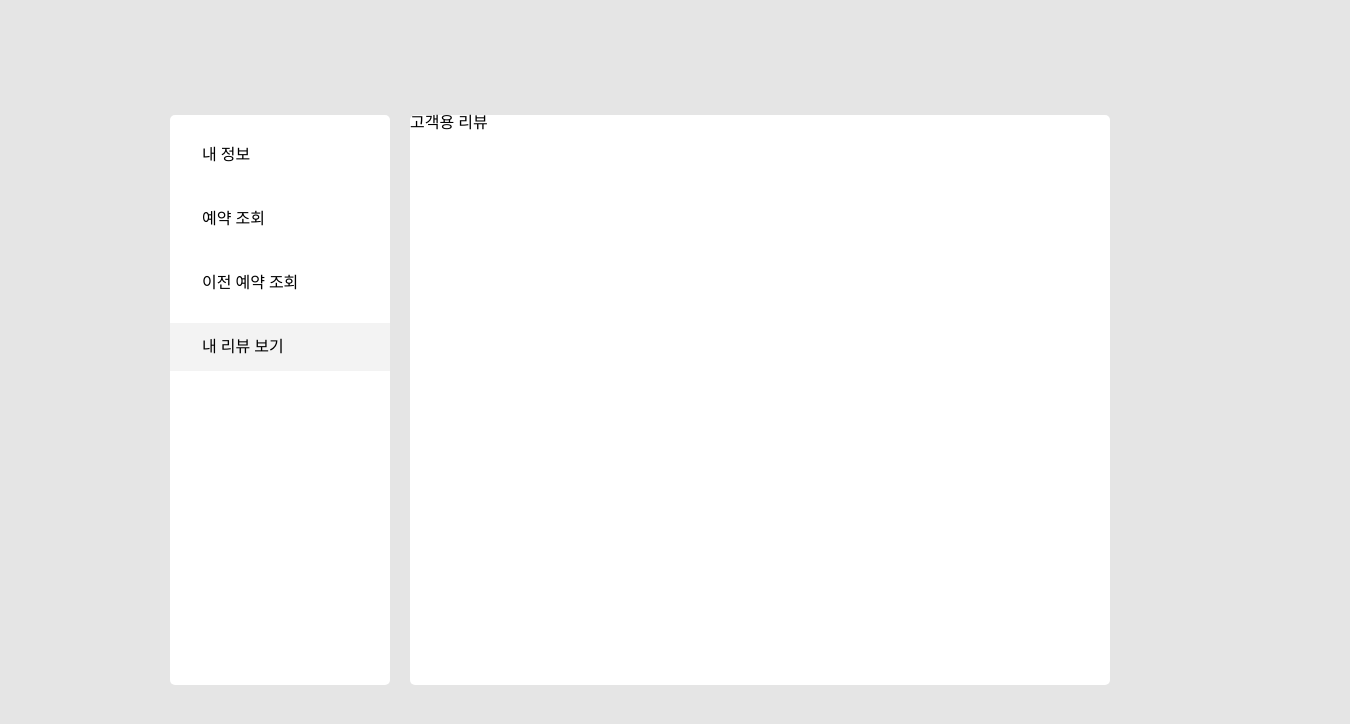
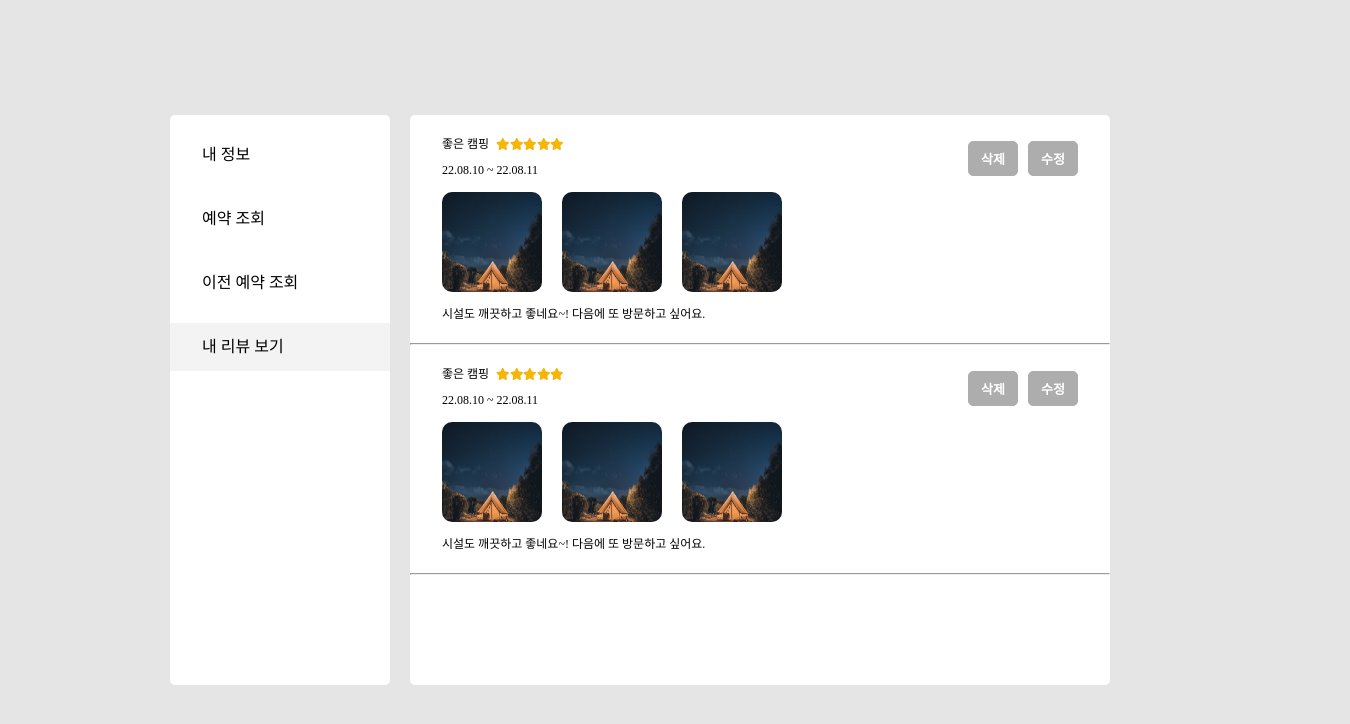
Before and after one commit to codestates-seb/seb39_main_011, a React (Create React App) app in the folder client/: page /client/mypage/review in a window 1280 px wide. Shown: the top 724 px of the page, 1350 px wide, since content can reach past the window. Built offline with nearby package versions, Linux system fonts and the light colour scheme.

Commit message:
design: 고객용 마이페이지 리뷰 화면 틀 구성

```diff
--- /dev/null
+++ b/client/src/components/molecules/ReviewItem.js
@@ -0,0 +1,102 @@
+import React from "react";
+import styled from "styled-components";
+import ButtonPrimary from "../atoms/Button";
+import StarRender from "../atoms/StarRender";
+
+const ReviewItem = ({ item }) => {
+  return (
+    <>
+      <ItemBox>
+        <ContentBox>
+          <InnerBox>
+            <p>{item.name}</p>
+            <StarRender />
+          </InnerBox>
+
+          <p>{item.date}</p>
+          <ImgBox>
+            <Img src={item.revPhoto} alt="camping" />
+            <Img src={item.revPhoto} alt="camping" />
+            <Img src={item.revPhoto} alt="camping" />
+          </ImgBox>
+          <p>{item.review}</p>
+        </ContentBox>
+        <ButtonBox>
+          <ButtonPrimary
+            width="50px"
+            height="35px"
+            bgc="#ADADAD"
+            color="#fff"
+            border="#ADADAD"
+            radius="5px"
+            padding="0 10px"
+            margin="10px"
+            fontSize="13px"
+            fontWeight="700"
+            text="삭제"
+            hoverbgc="#989898"
+          />
+          <ButtonPrimary
+            width="50px"
+            height="35px"
+            bgc="#ADADAD"
+            color="#fff"
+            border="#ADADAD"
+            radius="5px"
+            padding="0 10px"
+            margin="10px 0"
+            fontSize="13px"
+            fontWeight="700"
+            text="수정"
+            hoverbgc="#989898"
+          />
+        </ButtonBox>
+      </ItemBox>
+      <hr />
+    </>
+  );
+};
+
+export default ReviewItem;
+
+const ItemBox = styled.div`
+  display: flex;
+  justify-content: space-between;
+  padding: 1rem;
+`;
+
+const ImgBox = styled.div`
+  display: flex;
+  justify-content: flex-start;
+  gap: 20px;
+  padding-left: 1rem;
+  margin: 1rem 0;
+`;
+
+const ContentBox = styled.div`
+  flex: 3;
+  font-size: 12px;
+
+  p {
+    margin: 7px;
+    margin-left: 1rem;
+  }
+`;
+
+const InnerBox = styled.div`
+  display: flex;
+  align-items: center;
+`;
+
+const Img = styled.img`
+  width: 100px;
+  height: 100px;
+  border-radius: 10px;
+`;
+
+const ButtonBox = styled.div`
+  display: flex;
+  justify-content: flex-end;
+  flex: 1;
+  margin-right: 1rem;
+`;
--- a/client/src/components/molecules/RezItem.js
+++ b/client/src/components/molecules/RezItem.js
@@ -1,8 +1,19 @@
-import React from "react";
+import React, { useState } from "react";
 import styled from "styled-components";
 import ButtonPrimary from "../atoms/Button";
+import { useLocation } from "react-router-dom";
 
 const RezItem = ({ item }) => {
+  const { pathname } = useLocation();
+
+  const [isOpen, setIsOpen] = useState(false);
+
+  const openReviewHandler = () => {
+    setIsOpen(!isOpen);
+    alert("open!!");
+    console.log(isOpen);
+  };
+
   return (
     <>
       <ItemBox>
@@ -18,7 +29,7 @@ const RezItem = ({ item }) => {
         </ContentBox>
         <ButtonBox>
           <ButtonPrimary
-            width="70px"
+            width="85px"
             height="35px"
             bgc="#ADADAD"
             color="#fff"
@@ -28,8 +39,11 @@ const RezItem = ({ item }) => {
             margin="10px 0"
             fontSize="13px"
             fontWeight="700"
-            text="예약취소"
+            text={
+              pathname === "/client/mypage/rez" ? "예약취소" : "리뷰 남기기"
+            }
             hoverbgc="#989898"
+            onClick={openReviewHandler}
           />
         </ButtonBox>
       </ItemBox>
@@ -59,6 +73,7 @@ const ContentBox = styled.div`
 
   p {
     margin: 7px;
+    margin-left: 1rem;
   }
 `;
 
--- /dev/null
+++ b/client/src/components/organisms/MyPastRezBox.js
@@ -0,0 +1,35 @@
+import React from "react";
+import RezItem from "../molecules/RezItem";
+import styled from "styled-components";
+
+const MyPastRezBox = () => {
+  const rezData = [
+    {
+      name: "좋은 캠핑",
+      phone: "010-1234-1234",
+      date: "22.08.10 ~ 22.08.11",
+      price: "50,000 원",
+      note: "요청사항 없습니다.",
+      photo: "/assets/images/camping.avif",
+    },
+  ];
+  return (
+    <Container>
+      {rezData.map((item, idx) => {
+        return <RezItem key={idx} item={item} />;
+      })}
+    </Container>
+  );
+};
+
+export default MyPastRezBox;
+
+const Container = styled.div`
+  width: 100%;
+
+  hr {
+    border: 0;
+    height: 1px;
+    background: #d9d9d9;
+  }
+`;
--- /dev/null
+++ b/client/src/components/organisms/MyReviewBox.js
@@ -0,0 +1,32 @@
+import React from "react";
+import styled from "styled-components";
+import ReviewItem from "../molecules/ReviewItem";
+
+const MyReviewBox = () => {
+  const rezData = [
+    {
+      name: "좋은 캠핑",
+      date: "22.08.10 ~ 22.08.11",
+      revPhoto: "/assets/images/camping.avif",
+      review: "시설도 깨끗하고 좋네요~! 다음에 또 방문하고 싶어요.",
+    },
+    {
+      name: "좋은 캠핑",
+      date: "22.08.10 ~ 22.08.11",
+      revPhoto: "/assets/images/camping.avif",
+      review: "시설도 깨끗하고 좋네요~! 다음에 또 방문하고 싶어요.",
+    },
+  ];
+
+  return (
+    <Container>
+      {rezData.map((item, idx) => {
+        return <ReviewItem key={idx} item={item} />;
+      })}
+    </Container>
+  );
+};
+
+export default MyReviewBox;
+
+const Container = styled.div``;
--- a/client/src/pages/client-mypage/ClientPastRez.js
+++ b/client/src/pages/client-mypage/ClientPastRez.js
@@ -1,11 +1,11 @@
 import React from "react";
 import styled from "styled-components";
-import MyRezBox from "../../components/organisms/MyRezBox";
+import MyPastRezBox from "../../components/organisms/MyPastRezBox";
 
 const ClientPastRez = () => {
   return (
     <Container>
-      <MyRezBox />
+      <MyPastRezBox />
     </Container>
   );
 };
--- a/client/src/pages/client-mypage/ClientReview.js
+++ b/client/src/pages/client-mypage/ClientReview.js
@@ -1,13 +1,15 @@
 import React from "react";
 import styled from "styled-components";
+import MyReviewBox from "../../components/organisms/MyReviewBox";
 
 const ClientReview = () => {
-  return <Container>고객용 리뷰</Container>;
+  return (
+    <Container>
+      <MyReviewBox />
+    </Container>
+  );
 };
 
 export default ClientReview;
 
-const Container = styled.div`
-  width: 940px;
-  height: 100vh;
-`;
+const Container = styled.div``;
```
Also changed, not shown: client/src/components/atoms/PostReview.js (added, +7 -0 lines).
